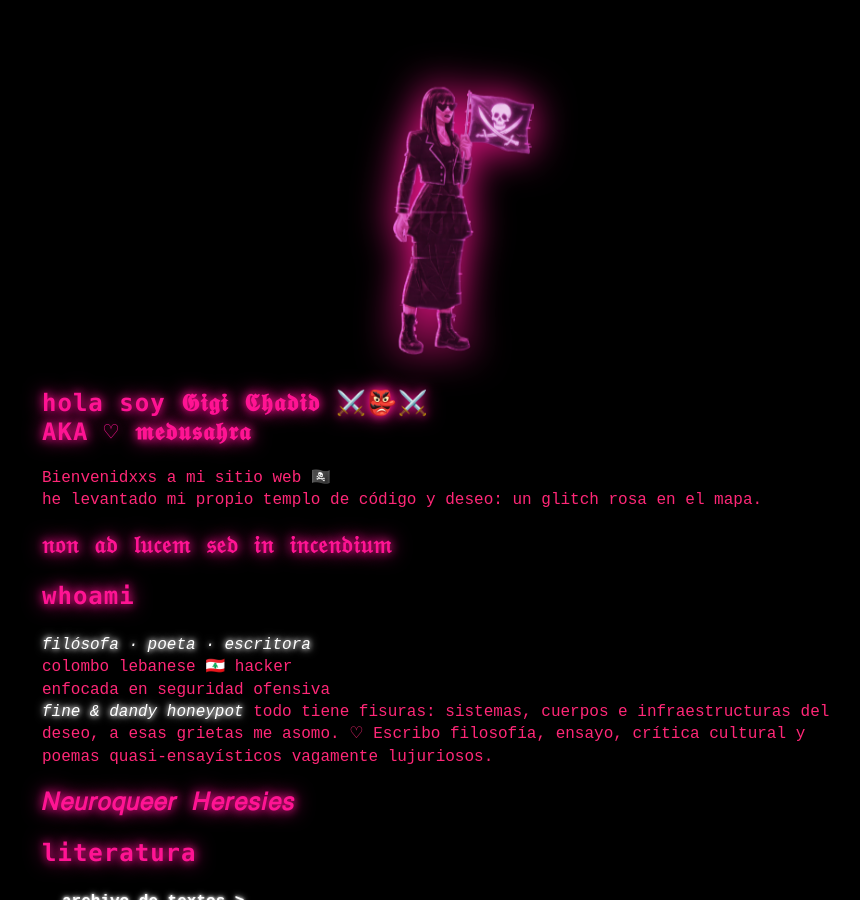
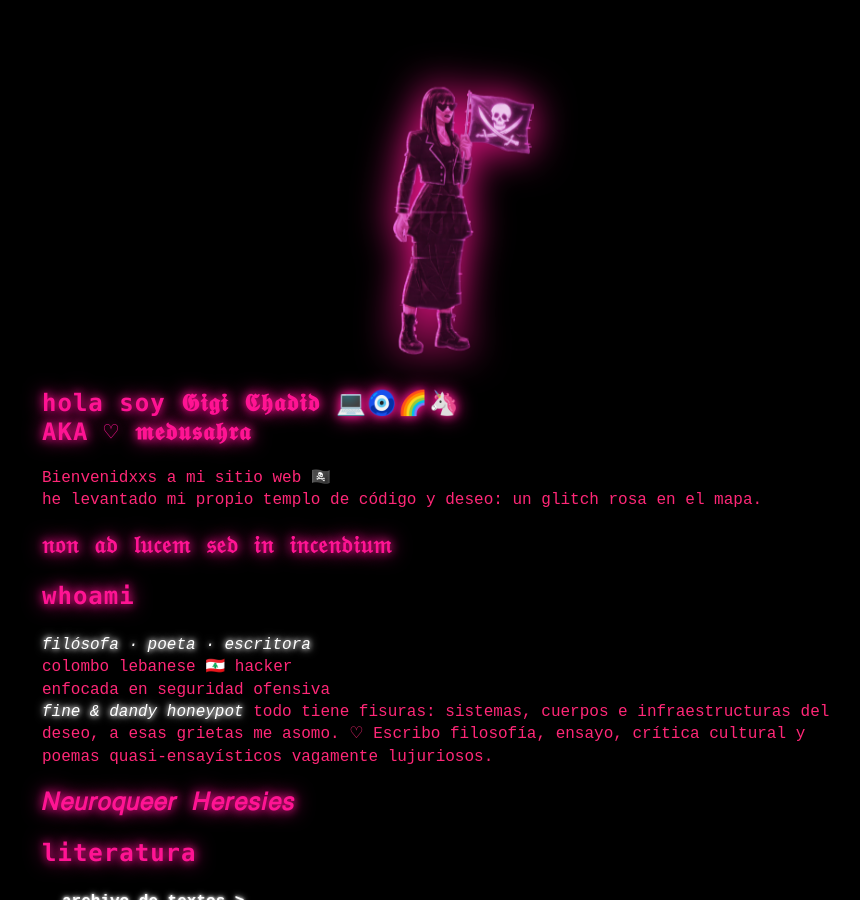
Before and after one commit to medusahra/medusahra.github.io, a Jekyll site: the page built from index.md, in a window 1280 px wide and 900 px high. Shown: the whole window, without its empty margins (198-1058 px from the left). Built offline with Jekyll 4.4.1, drawn with Linux system fonts in a browser that asks for light colours.

```diff
--- a/index.md
+++ b/index.md
@@ -4,7 +4,7 @@ layout: home
 <img src="/assets/logo-small.png" alt="Logo" class="logo-home" style="max-width: 200px; display: block; margin: 80px auto 20px; filter: drop-shadow(0 0 20px #ff1493);">
 
 <h1 style="line-height: 1.2;">
-hola soy 𝕲𝖎𝖌𝖎 𝕮𝖍𝖆𝖉𝖎𝖉 ⚔️👺⚔️ <br>
+hola soy 𝕲𝖎𝖌𝖎 𝕮𝖍𝖆𝖉𝖎𝖉 💻🧿🌈🦄 <br>
 AKA ♡ 𝖒𝖊𝖉𝖚𝖘𝖆𝖍𝖗𝖆
 </h1>
 
```
